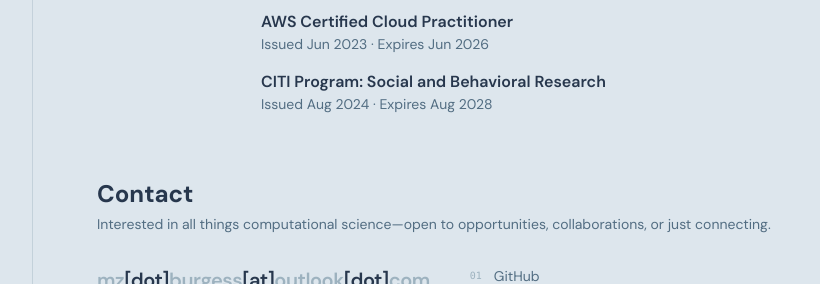
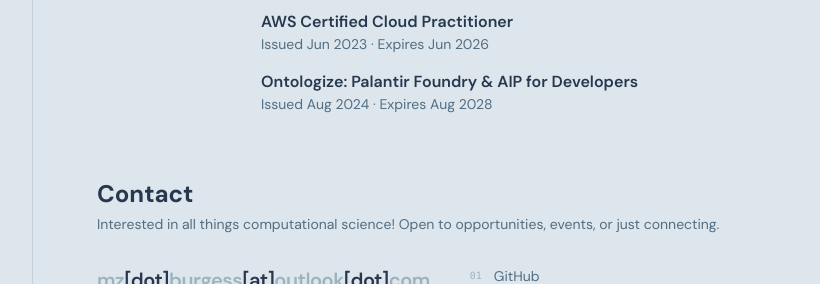
Before and after one commit to ctrlaltzach/personal-portfolio, a Next.js app: page / in a window 1280 px wide. Shown: the part 1991-2275 px from the top of the page, without its empty margins (268-1088 px from the left). Built offline with nearby package versions, Linux system fonts and the light colour scheme.

Commit message:
update wording

```diff
--- a/app/page.tsx
+++ b/app/page.tsx
@@ -91,7 +91,7 @@
 
 const certifications = [
   { name: "AWS Certified Cloud Practitioner", detail: "Issued Jun 2023  ·  Expires Jun 2026" },
-  { name: "CITI Program: Social and Behavioral Research", detail: "Issued Aug 2024  ·  Expires Aug 2028" },
+  { name: "Ontologize: Palantir Foundry & AIP for Developers", detail: "Issued Aug 2024  ·  Expires Aug 2028" },
 ];
 
 const LINE = "border-l border-[#9db2bf]/40 dark:border-[#526d82]/50";
@@ -323,8 +323,8 @@
               <div className="mb-8">
                 <h2 className="text-2xl font-bold text-[#27374d] dark:text-[#dde6ed]">Contact</h2>
                 <p className="text-sm text-[#526d82] dark:text-[#9db2bf] mt-1">
-                  Interested in all things computational science—open to opportunities,
-                  collaborations, or just connecting.
+                  Interested in all things computational science! Open to opportunities,
+                  events, or just connecting.
                 </p>
               </div>
               <div className="flex flex-col sm:flex-row sm:items-start gap-10">
```
